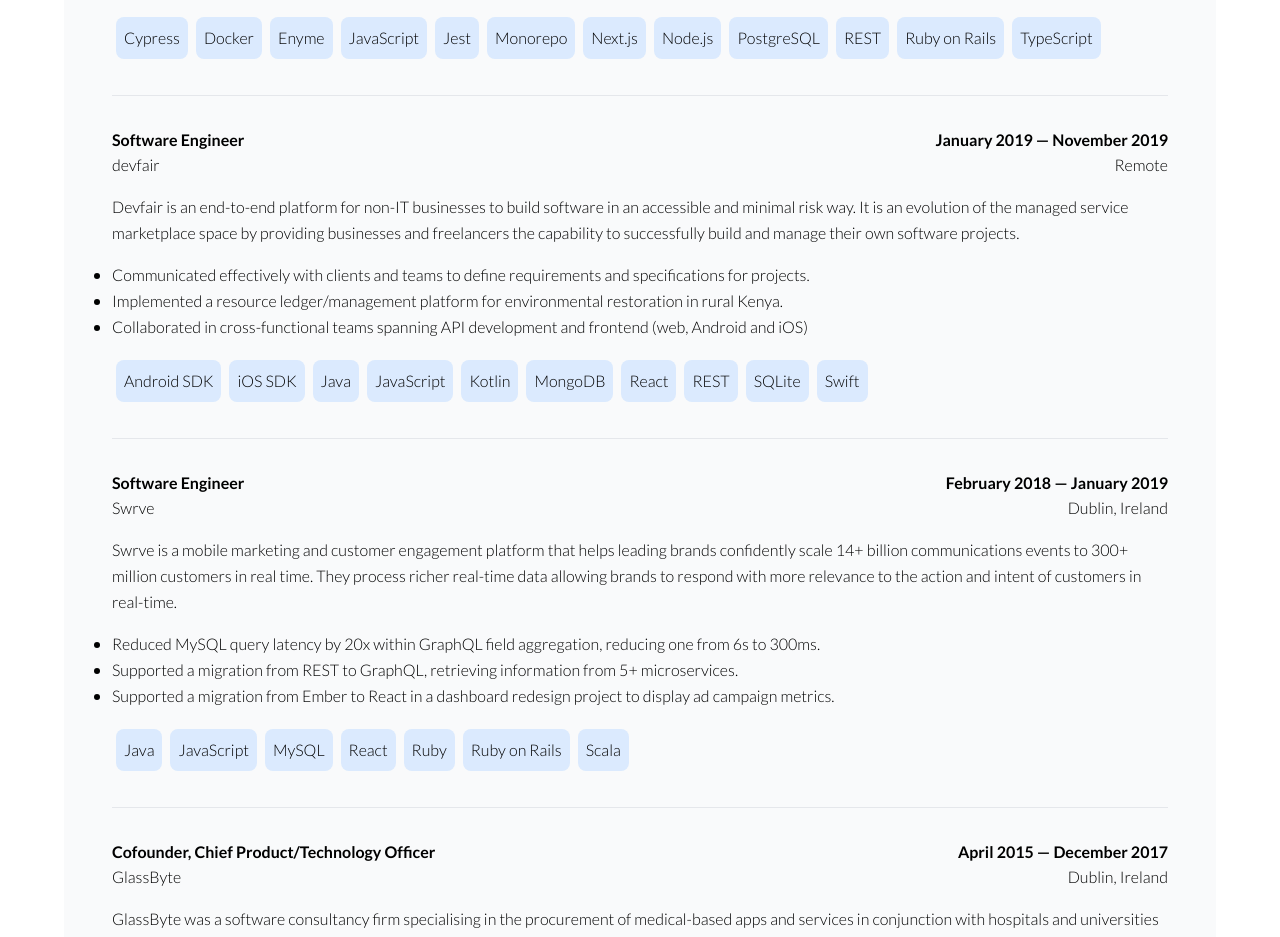
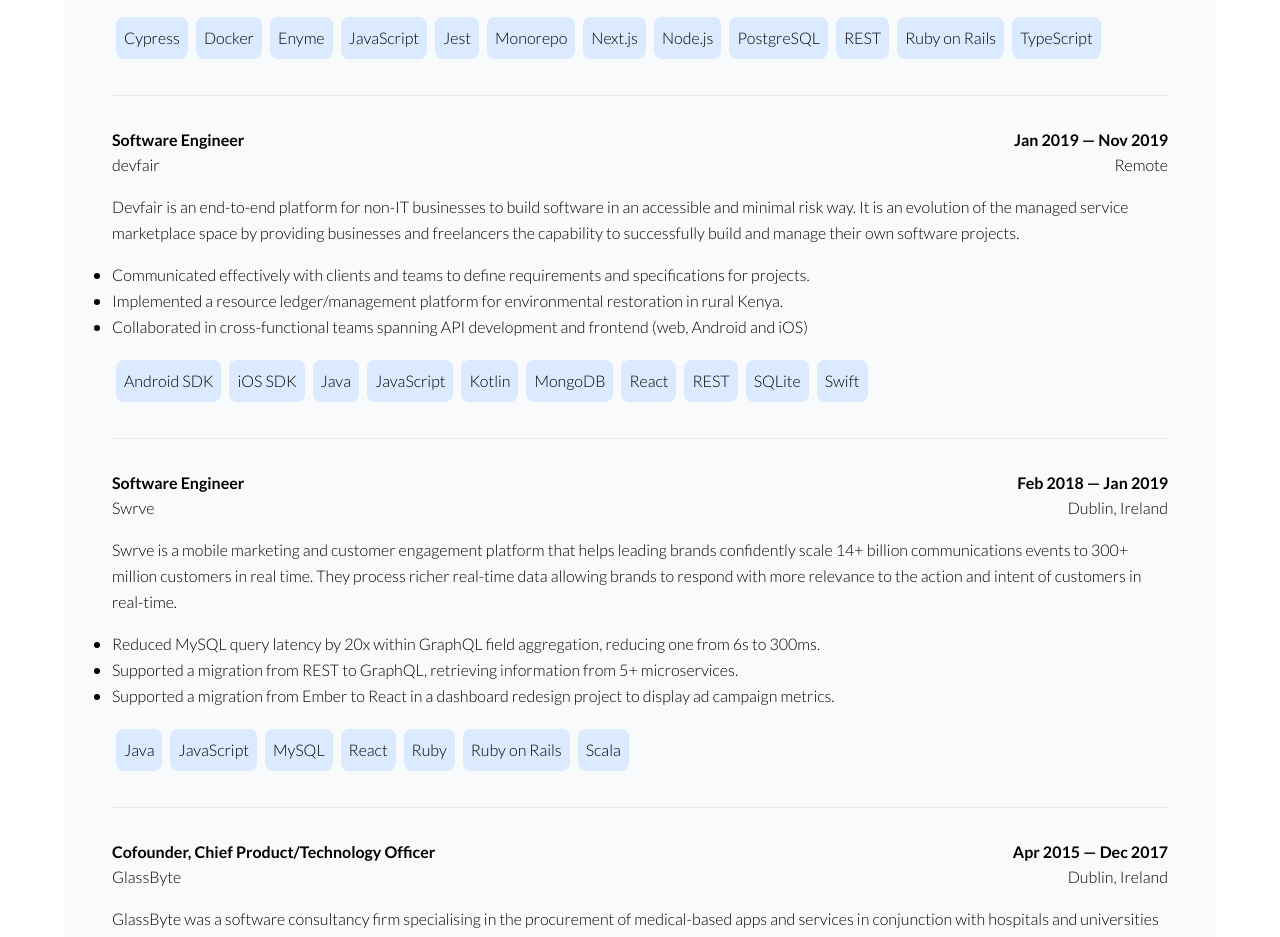
Before and after one commit to oflynned/personal-website, a Next.js app: page /cv in a window 1280 px wide. Shown: the part 1240-2177 px from the top of the page. Built offline with nearby package versions, Linux system fonts and the light colour scheme.

Commit message:
chore: fix dates

```diff
--- a/src/data/experience.ts
+++ b/src/data/experience.ts
@@ -93,7 +93,7 @@ export const experience: Experience = {
       location: 'Antwerp, Belgium',
       title: 'Senior Software Engineer',
       role: Role.EMPLOYEE,
-      start: 'August 2020',
+      start: 'Aug 2020',
       description:
         'Aaqua is a passion-led social network. Members can jointly curate original and engaging content combined with member inspired online-to-offline initiatives centred around their hobbies and interests.',
       accolades: [
@@ -132,8 +132,8 @@ export const experience: Experience = {
       location: 'Brussels, Belgium',
       title: 'Senior Frontend Engineer, Team Lead',
       role: Role.EMPLOYEE,
-      start: 'November 2019',
-      end: 'July 2020',
+      start: 'Nov 2019',
+      end: 'Jul 2020',
       description:
         'Sortlist is an independent Belgian platform that specialises in putting businesses in touch with marketing & communication agencies. Clients define their needs for projects and are then are put in contact with relevant agencies for completing the specific project. Agencies receive relevant business opportunities tailored to their needs.',
       accolades: [
@@ -163,8 +163,8 @@ export const experience: Experience = {
       location: 'Remote',
       title: 'Software Engineer',
       role: Role.CONTRACTOR,
-      start: 'January 2019',
-      end: 'November 2019',
+      start: 'Jan 2019',
+      end: 'Nov 2019',
       description:
         'Devfair is an end-to-end platform for non-IT businesses to build software in an accessible and minimal risk way. It is an evolution of the managed service marketplace space by providing businesses and freelancers the capability to successfully build and manage their own software projects.',
       accolades: [
@@ -190,8 +190,8 @@ export const experience: Experience = {
       location: 'Dublin, Ireland',
       title: 'Software Engineer',
       role: Role.EMPLOYEE,
-      start: 'February 2018',
-      end: 'January 2019',
+      start: 'Feb 2018',
+      end: 'Jan 2019',
       description:
         'Swrve is a mobile marketing and customer engagement platform that helps leading brands confidently scale 14+ billion communications events to 300+ million customers in real time. They process richer real-time data allowing brands to respond with more relevance to the action and intent of customers in real-time.',
       accolades: [
@@ -214,8 +214,8 @@ export const experience: Experience = {
       location: 'Dublin, Ireland',
       title: 'Cofounder, Chief Product/Technology Officer',
       role: Role.SELF_EMPLOYED,
-      start: 'April 2015',
-      end: 'December 2017',
+      start: 'Apr 2015',
+      end: 'Dec 2017',
       description:
         'GlassByte was a software consultancy firm specialising in the procurement of medical-based apps and services in conjunction with hospitals and universities around the Dublin metro region to provide new and innovative technologies.',
       accolades: [
@@ -244,7 +244,7 @@ export const experience: Experience = {
       description:
         'Worked alongside data scientists & software engineers in the Accenture Innovation Labs to receive mentoring and develop interesting solutions using machine learning and AI technology.',
       start: 'June 2016',
-      end: 'September 2016',
+      end: 'Sept 2016',
       accolades: [
         "Developed an Alexa skill to greet a user after recognising the user's face from a webcam",
         'Assisted in a project to generate art from sensor metrics',
```
